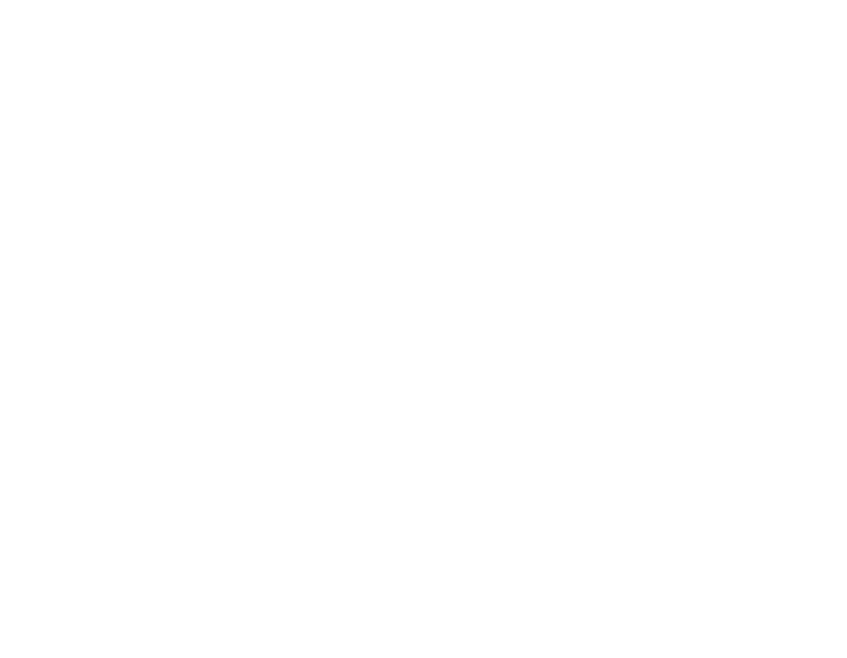
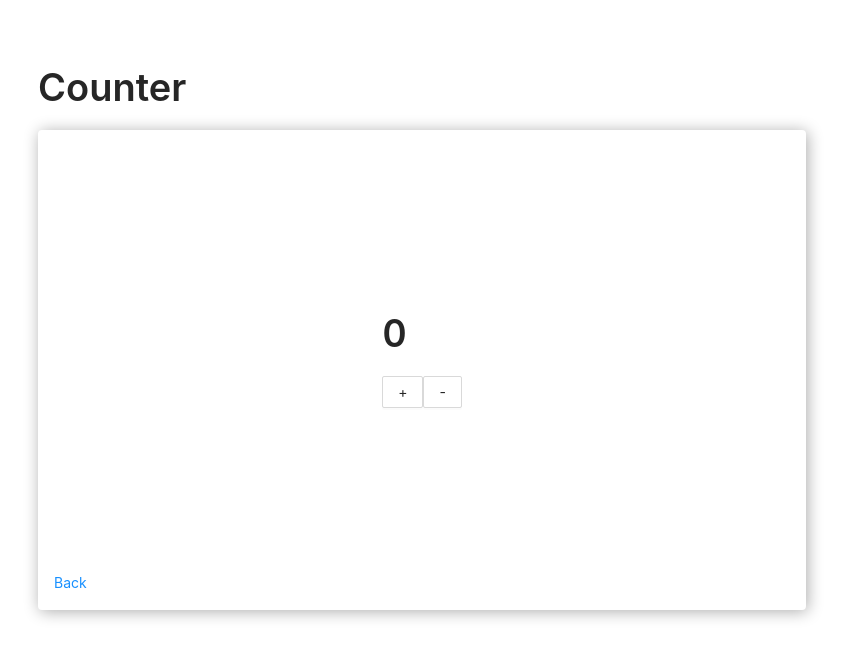
Before and after one commit to mrdosahakyan/testing-react-redux-ts-app, a React (Create React App) app: page /counter in a window 1280 px wide. Before the commit this address had no page. Shown: the top 658 px of the page, without its empty margins (218-1065 px from the left). Built offline with nearby package versions, Linux system fonts and the light colour scheme.

Commit message:
simple counter page

```diff
--- a/src/App.tsx
+++ b/src/App.tsx
@@ -4,6 +4,7 @@
 import Followers from "./pages/Followers/Followers";
 import "antd/dist/antd.css";
 import { Col } from "antd";
+import Counter from "./pages/Counter/Counter";
 
 function App() {
   return (
@@ -12,6 +13,7 @@
         <Routes>
           <Route path="/" element={<Todos />} />
           <Route path="/followers" element={<Followers />} />
+          <Route path="/counter" element={<Counter />} />
         </Routes>
       </BrowserRouter>
     </Col>
--- /dev/null
+++ b/src/pages/Counter/Counter.tsx
@@ -0,0 +1,35 @@
+import { Button, Col, Row, Typography } from "antd";
+import React from "react";
+import Container from "../../components/Container/Container";
+import Header from "../../components/Header/Header";
+import { Link } from "react-router-dom";
+import { useAppDispatch, useAppSelector } from "../../redux/hooks";
+import { decrementCount, incrementCount } from "../../redux/slices/count.slice";
+
+const Counter = () => {
+  const dispatch = useAppDispatch();
+  const count = useAppSelector((state) => state.count);
+  const onIncrement = () => {
+    dispatch(incrementCount());
+  };
+  const onDecrement = () => {
+    dispatch(decrementCount());
+  };
+  return (
+    <>
+      <Header title="Counter" />
+      <Container>
+        <Col style={{ margin: "auto" }}>
+          <Typography.Title>{count.value}</Typography.Title>
+          <Button onClick={onIncrement}>+</Button>
+          <Button onClick={onDecrement}>-</Button>
+        </Col>
+        <Row>
+          <Link to={"/"}>Back</Link>
+        </Row>
+      </Container>
+    </>
+  );
+};
+
+export default Counter;
--- a/src/pages/Followers/FollowersList/FollowersList.tsx
+++ b/src/pages/Followers/FollowersList/FollowersList.tsx
@@ -2,6 +2,7 @@
 import { Col, Image, Row, Typography } from "antd";
 import { useGetFollowersQuery } from "../../../redux/apiSlices/followers.slice";
 import Container from "../../../components/Container/Container";
+import { Link } from "react-router-dom";
 
 const FollowersList = () => {
   const { data } = useGetFollowersQuery();
@@ -10,12 +11,7 @@
     <Container>
       {(data || []).map((follower, index) => {
         return (
-          <Row
-            key={index}
-            role="contentinfo"
-            gutter={[16, 16]}
-            align="middle"
-          >
+          <Row key={index} role="contentinfo" gutter={[16, 16]} align="middle">
             <Col>
               <Image width={60} height={60} src={follower.picture} />
             </Col>
@@ -29,6 +25,9 @@
           </Row>
         );
       })}
+      <Row>
+        <Link to={"/"}>Back</Link>
+      </Row>
     </Container>
   );
 };
--- a/src/pages/Todos/components/TodoFooter/TodoFooter.tsx
+++ b/src/pages/Todos/components/TodoFooter/TodoFooter.tsx
@@ -1,5 +1,5 @@
 import React, { FC } from "react";
-import { Row } from "antd";
+import { Col, Row } from "antd";
 import { Link } from "react-router-dom";
 
 export type TTodoFooterProps = {
@@ -13,7 +13,14 @@
         {numberOfIncompleteTasks}{" "}
         {numberOfIncompleteTasks === 1 ? "task" : "tasks"} left
       </p>
-      <Link to={'/followers'} >Followers</Link >
+      <Row gutter={[16, 16]}>
+        <Col>
+          <Link to={"/followers"}>Followers</Link>
+        </Col>
+        <Col>
+          <Link to={"/counter"}>Counter</Link>
+        </Col>
+      </Row>
     </Row>
   );
 };
--- /dev/null
+++ b/src/redux/slices/count.slice.ts
@@ -0,0 +1,25 @@
+import { createSlice } from "@reduxjs/toolkit";
+
+type TCounterState = {
+  value: number;
+};
+
+const initialState: TCounterState = {
+  value: 0,
+};
+
+export const countSlice = createSlice({
+  name: "countSlice",
+  initialState,
+  reducers: {
+    incrementCount: (state) => {
+      state.value += 1;
+    },
+    decrementCount: (state) => {
+      state.value -= 1;
+    },
+  },
+});
+
+export const { incrementCount, decrementCount } = countSlice.actions;
+export default countSlice;
--- a/src/redux/store.ts
+++ b/src/redux/store.ts
@@ -1,10 +1,12 @@
 import { configureStore, ThunkAction, Action } from "@reduxjs/toolkit";
 import counterReducer from "../features/counter/counterSlice";
 import { followersApi } from "./apiSlices/followers.slice";
+import countSlice from "./slices/count.slice";
 
 export const store = configureStore({
   reducer: {
     counter: counterReducer,
+    count: countSlice.reducer,
     [followersApi.reducerPath]: followersApi.reducer,
   },
   middleware: (getDefaultMiddleware) =>
```
